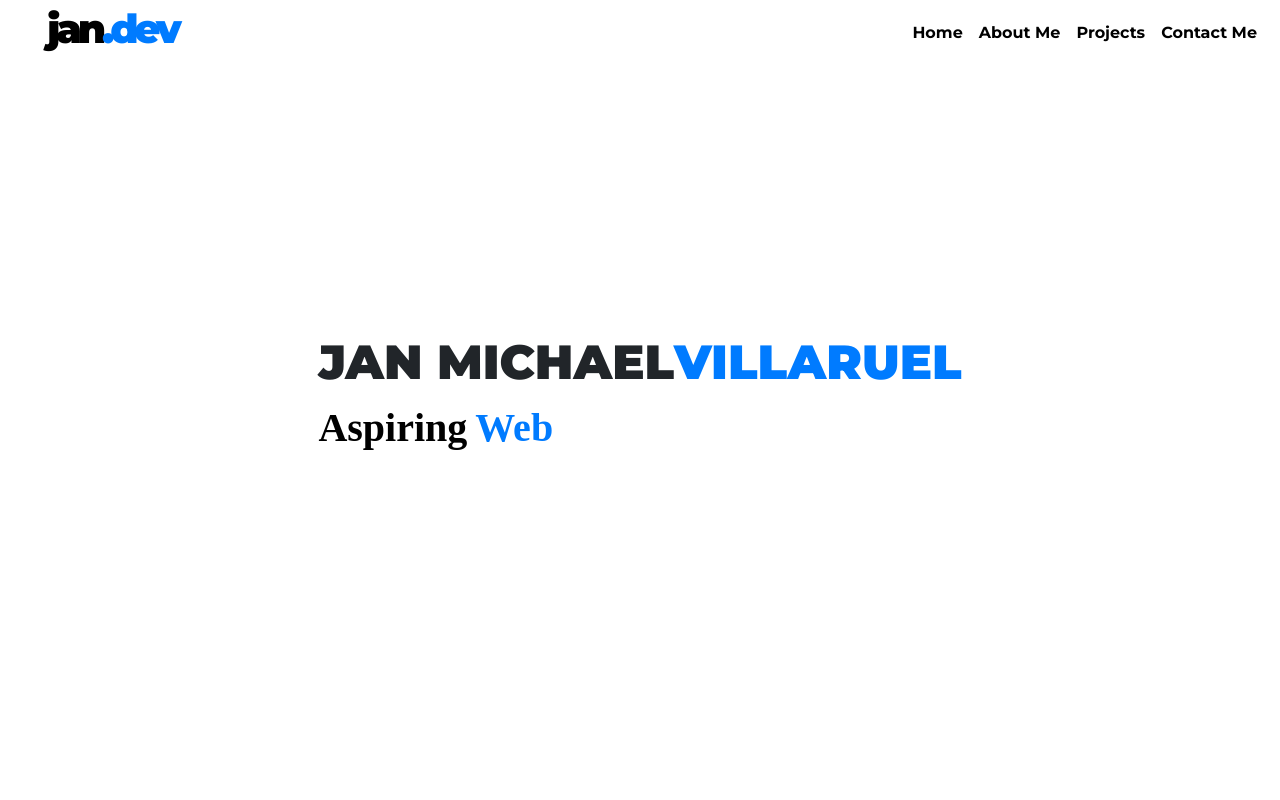
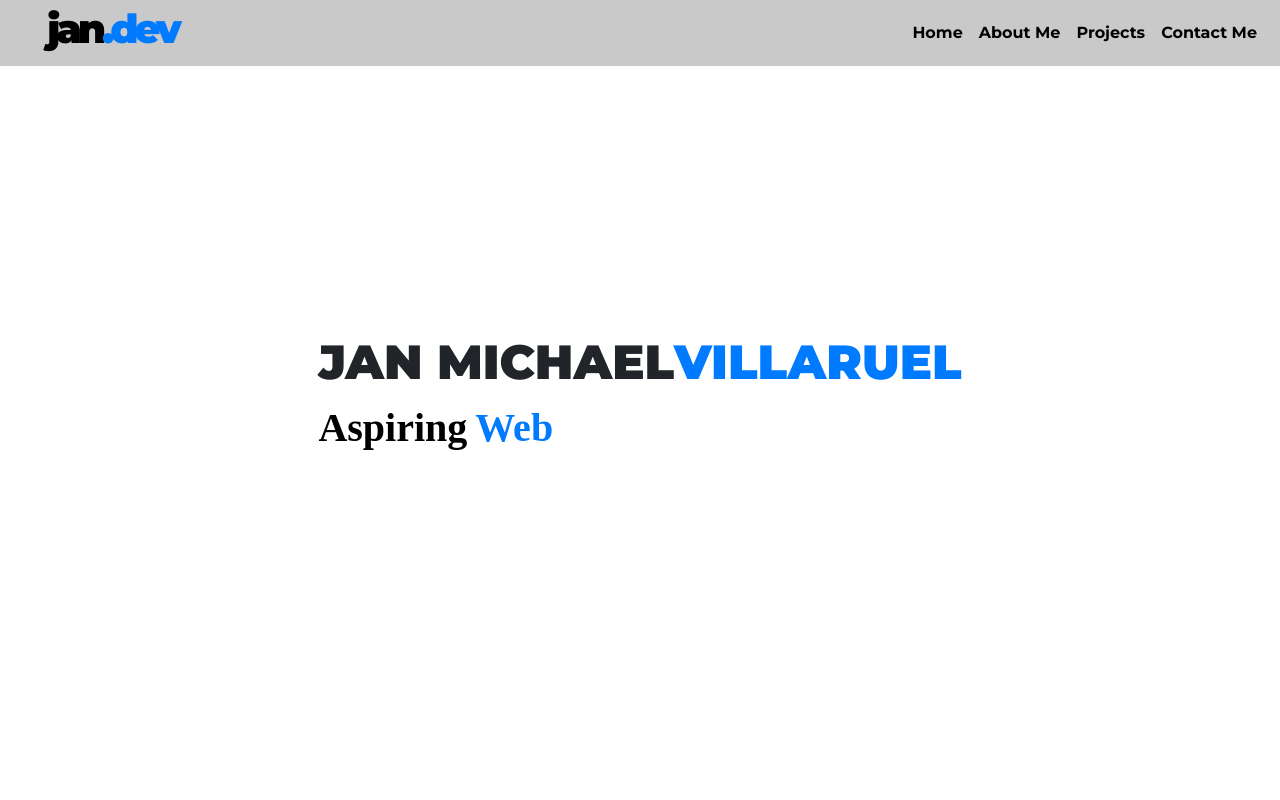
Before and after one commit to Janny0222/web-portfolio, a plain HTML site: page index.html in a window 1280 px wide. Shown: the top 800 px of the page. Drawn offline with nearby package versions, Linux system fonts and the light colour scheme; a web font is replaced by a local one.

Commit message:
updating portfolio

```diff
--- a/index.html
+++ b/index.html
@@ -21,7 +21,7 @@
 </head>
 <body>
   <header>
-          <nav id="navbar" class="bg-gradient-dark navbar navbar-expand-lg fixed-top">
+          <nav id="navbar" class="bg-dark navbar navbar-expand-lg fixed-top">
             <div class="container-fluid" >
               <a class="navbar-brand pl-lg-3 ms-md-auto" href="#"><h1 class="" id="h1-name"><span id="logo1"></span><span id="logo2" class="text-primary"></span></h1></a>
               <button class="navbar-toggler" type="button" data-toggle="collapse" data-target="#navbarSupportedContent" aria-controls="navbarNav" aria-expanded="false" aria-label="Toggle navigation">
```
